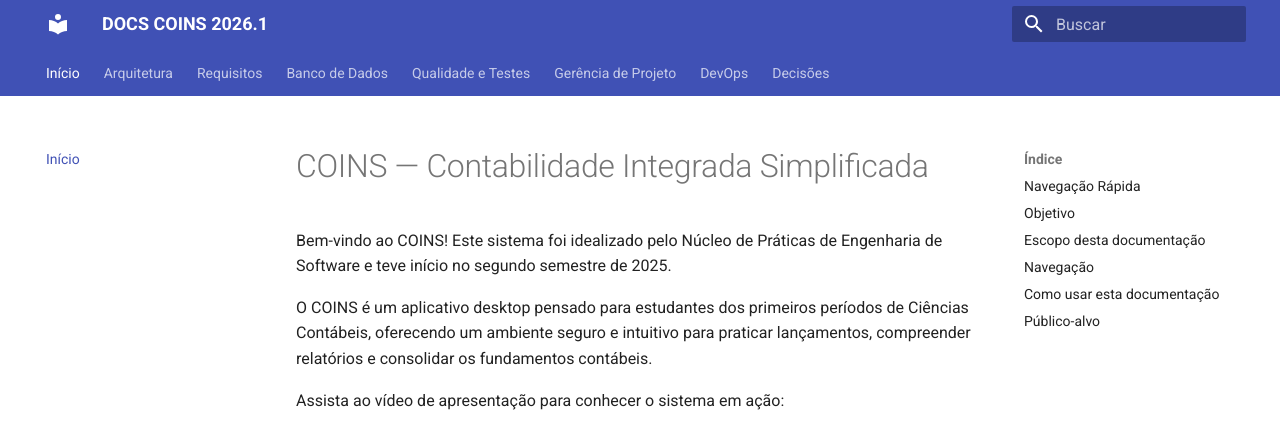
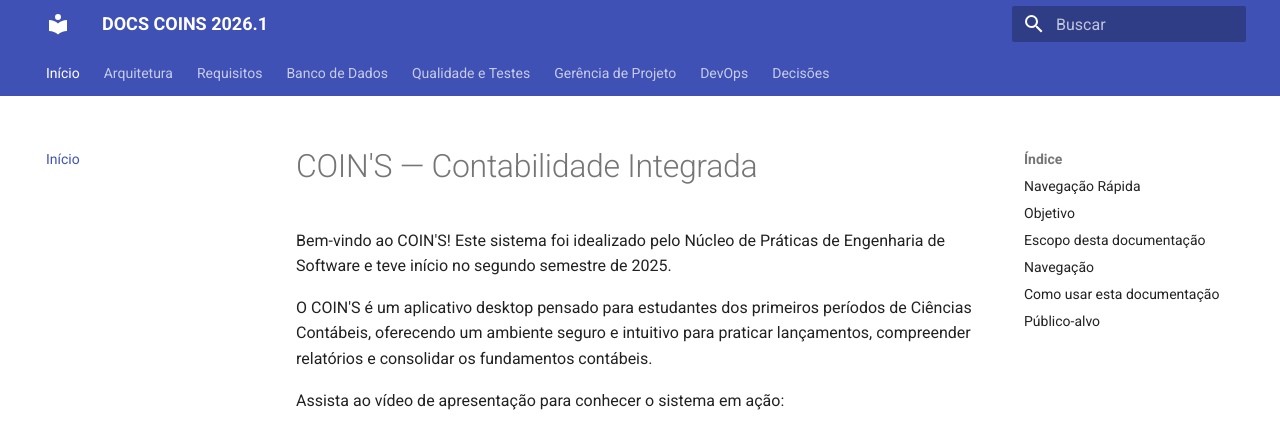
Before and after one commit to NES-Contabilidade-Integrada/doc-coins2026.1, an MkDocs documentation site: the page built from docs/index.md, in a window 1280 px wide and 900 px high, cut to the strip 0-425 px from the top of the window. Built offline with MkDocs 1.6.1 and Material for MkDocs 9.7.7, drawn with Linux system fonts in a browser that asks for light colours.

Commit message:
Fix homepage title to COIN'S, centralize video and refine homepage text

```diff
--- a/docs/index.md
+++ b/docs/index.md
@@ -1,12 +1,14 @@
-# COINS — Contabilidade Integrada Simplificada
+# COIN'S — Contabilidade Integrada
 
-Bem-vindo ao COINS! Este sistema foi idealizado pelo Núcleo de Práticas de Engenharia de Software e teve início no segundo semestre de 2025.
+Bem-vindo ao COIN'S! Este sistema foi idealizado pelo Núcleo de Práticas de Engenharia de Software e teve início no segundo semestre de 2025.
 
-O COINS é um aplicativo desktop pensado para estudantes dos primeiros períodos de Ciências Contábeis, oferecendo um ambiente seguro e intuitivo para praticar lançamentos, compreender relatórios e consolidar os fundamentos contábeis.
+O COIN'S é um aplicativo desktop pensado para estudantes dos primeiros períodos de Ciências Contábeis, oferecendo um ambiente seguro e intuitivo para praticar lançamentos, compreender relatórios e consolidar os fundamentos contábeis.
 
 Assista ao vídeo de apresentação para conhecer o sistema em ação:
 
+<div style="text-align:center;">
 <iframe width="560" height="315" src="https://www.youtube.com/embed/FLl8JhWhBFk" title="YouTube video player" frameborder="0" allow="accelerometer; autoplay; clipboard-write; encrypted-media; gyroscope; picture-in-picture; web-share" allowfullscreen></iframe>
+</div>
 
 ---
 
```
